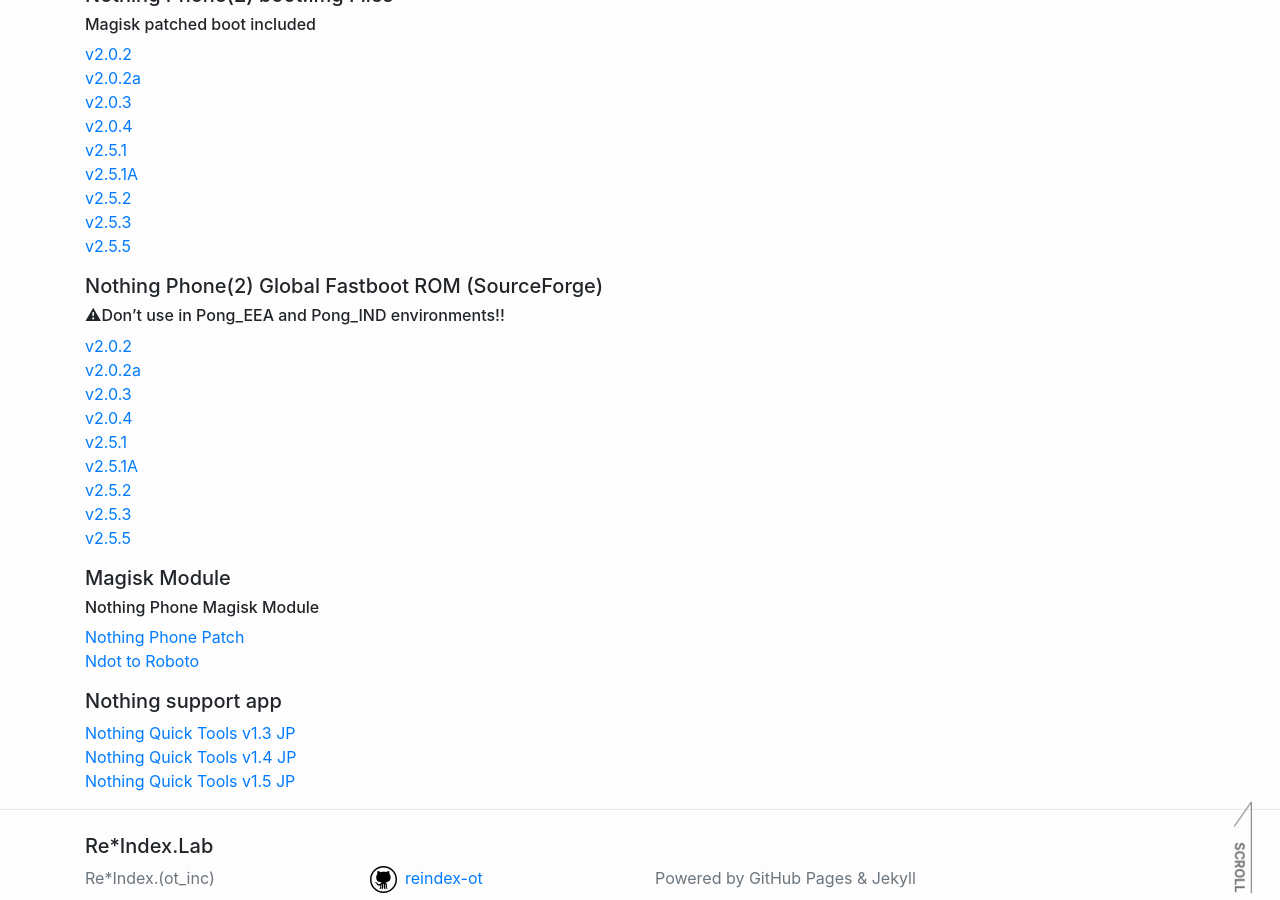
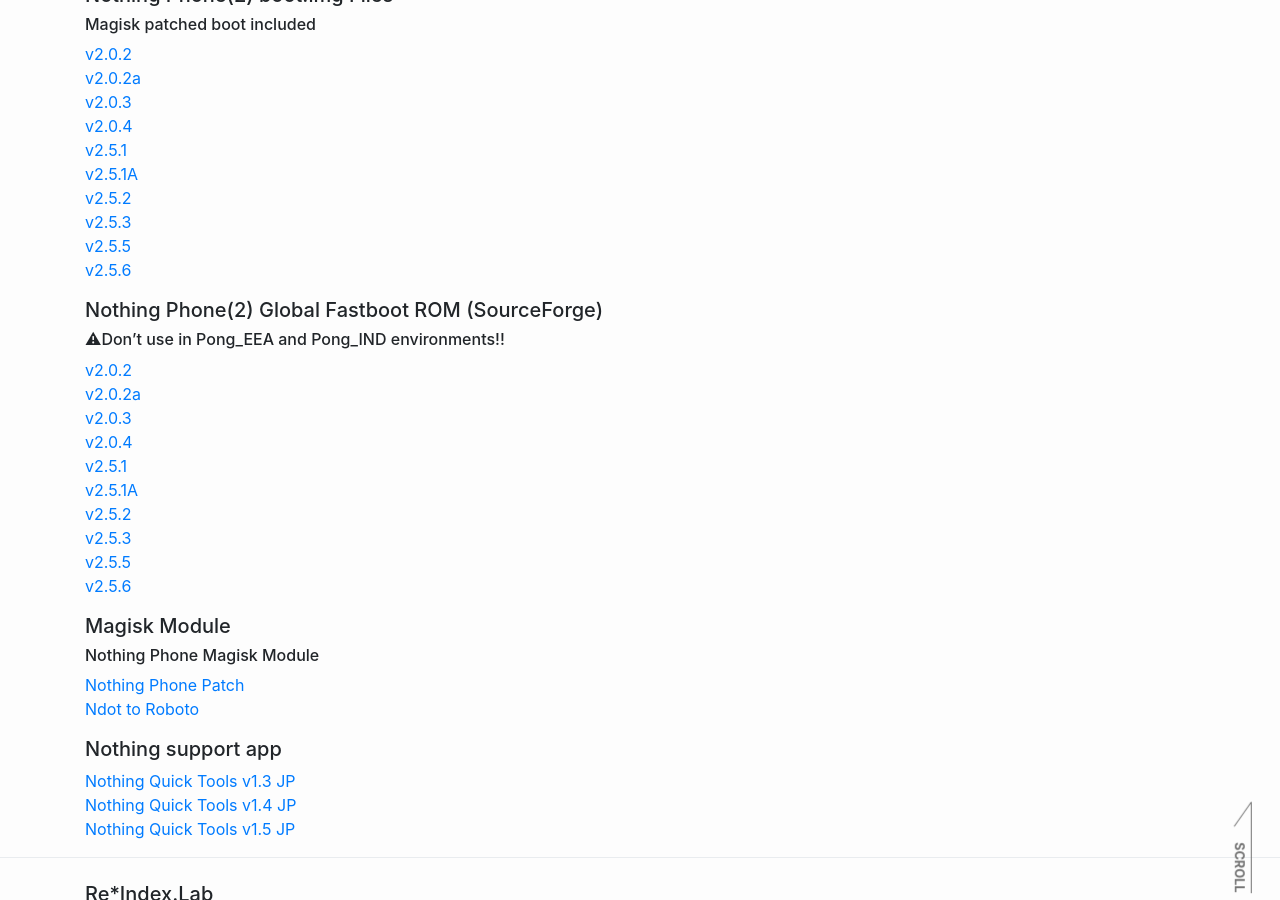
Before and after one commit to reindex-ot/reindex-ot.github.io, a Jekyll site: the page built from nothing.md, in a window 1280 px wide and 900 px high, scrolled down 3086 px. Built offline with Jekyll 4.4.1, drawn with Linux system fonts in a browser that asks for light colours.

Commit message:
Update nothing.md
Signed-off-by: Re*Index. (ot_inc) <32851879+reindex-ot@users.noreply.github.com>

```diff
--- a/nothing.md
+++ b/nothing.md
@@ -114,6 +114,7 @@ If you don't do that, you'll get bricked. Okay?
 [v2.5.2](https://github.com/reindex-ot/boot.img_repo/raw/main/nothing/phone2/Pong_boot_v2.5.2.zip)<br>
 [v2.5.3](https://github.com/reindex-ot/boot.img_repo/raw/main/nothing/phone2/Pong_boot_v2.5.3.zip)<br>
 [v2.5.5](https://github.com/reindex-ot/boot.img_repo/raw/main/nothing/phone2/Pong_boot_v2.5.5.zip)<br>
+[v2.5.6](https://github.com/reindex-ot/boot.img_repo/raw/main/nothing/phone2/Pong_boot_v2.5.6.zip)<br>
 
 ##### Nothing Phone(2) Global Fastboot ROM (SourceForge)
 ###### ⚠Don't use in Pong_EEA and Pong_IND environments!!
@@ -126,6 +127,7 @@ If you don't do that, you'll get bricked. Okay?
 [v2.5.2](https://sourceforge.net/projects/nothingphone-2-rom/files/Fastboot%20ROM/Pong_FastbootROM_v2.5.2.7z/download)<br>
 [v2.5.3](https://sourceforge.net/projects/nothingphone-2-rom/files/Fastboot%20ROM/Pong_FastbootROM_v2.5.3.7z/download)<br>
 [v2.5.5](https://sourceforge.net/projects/nothingphone-2-rom/files/Fastboot%20ROM/Pong_FastbootROM_v2.5.5.7z/download)<br>
+[v2.5.6](https://sourceforge.net/projects/nothingphone-2-rom/files/Fastboot%20ROM/Pong_FastbootROM_v2.5.6.7z/download)<br>
 
 ##### Magisk Module
 ###### Nothing Phone Magisk Module
```
